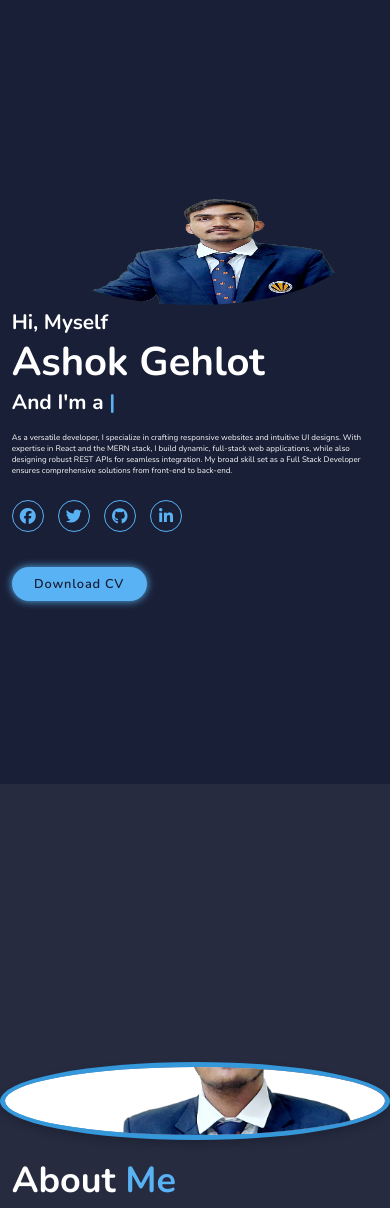
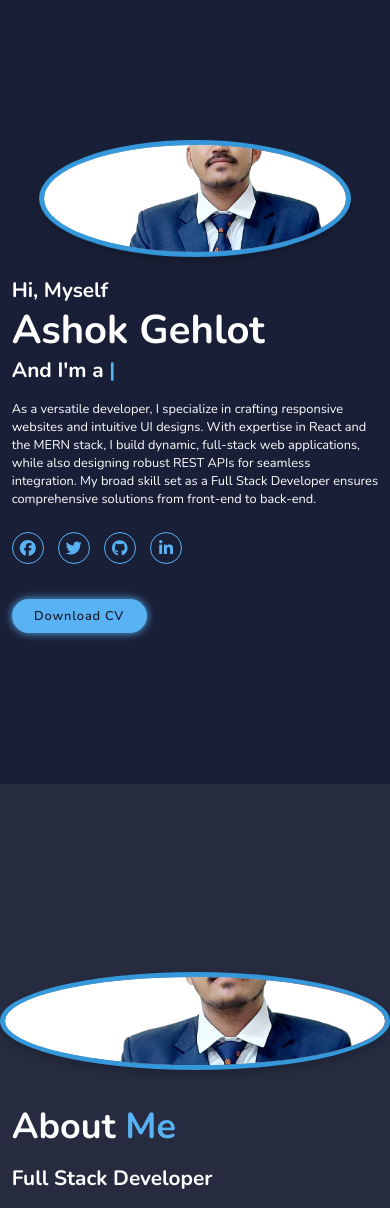
Before and after one commit to Ashokgehlot318/Portfolio-website, a plain HTML site: page index.html in a window 390 px wide. Shown: the part 60-1268 px from the top of the page. Drawn offline with nearby package versions, Linux system fonts and the light colour scheme.

Commit message:
UI changes

```diff
--- a/index.html
+++ b/index.html
@@ -23,7 +23,7 @@
               <a href="#home" class="active">Home</a>
               <a href="#about">About</a>
               <a href="#services">Services</a>
-              <a href="#portfolio">Portfolio</a>
+              <a href="#portfolio">Projects</a>
               <a href="#contact">Contact</a>
           </nav>
       </header>
--- a/style.css
+++ b/style.css
@@ -95,31 +95,32 @@ span{
     font-size: 5.6rem;
     font-weight: 700;
     line-height: 1.3;
+    /* font-family: Cursive; */
 }
 
 .home-content p{
-    font-size: 1.6;
+    font-size: 1.6rem;
 }
 
 .home-image img{
     width: 30vw; /* Width of the image */
     height: 30vw; /* Ensure height is equal to width for a perfect circle */
-    border-radius: 50%; /* Makes the image circular
-    /* object-fit: cover; */
-    /* background: var(--snd-bg-color); Ensures the image covers the circle without distortion */
+    border-radius: 50%; /* Makes the image circular*/
+    object-fit: cover;
+    background: var(--snd-bg-color);
 
     /* Border styling */
-    /* border: 5px solid #3498db; /* Border color and thickness */
-    /* border-style: solid; /* Type of border */
-    /* border-width: 5px; Border thickness */ */
-     */
+    border: 5px solid #3498db;
+    border-style: solid;
+    border-width: 5px;
+
     /* Optional: add a gradient border */
-    /* background: linear-gradient(white, white) padding-box,  */
-                /* linear-gradient(to right, #3498db, #e74c3c) border-box; */
+    background: linear-gradient(white, white) padding-box,
+                linear-gradient(to right, #3498db, #e74c3c) border-box;
 
     /* Optional: add a shadow for more depth */
-    /* box-shadow: 0 4px 8px rgba(0, 0, 0, 0.2); */
-    /* animation: floatImage 4s ease-in-out infinite; */
+    box-shadow: 0 4px 8px rgba(0, 0, 0, 0.2);
+    animation: floatImage 4s ease-in-out infinite;
 }
 
 @keyframes floatImage{
@@ -178,7 +179,7 @@ span{
     display: flex;
     justify-content: center;
     align-items: center;
-    gap: 2rem;
+    gap: 4rem;
     background: var(--snd-bg-color);
 }
 
@@ -187,8 +188,8 @@ span{
 } */
 
 .about-img img {
-    width: 20vw; /* Width of the image */
-    height: 20vw; /* Ensure height is equal to width for a perfect circle */
+    width: 25vw; /* Width of the image */
+    height: 25vw; /* Ensure height is equal to width for a perfect circle */
     border-radius: 50%; /* Makes the image circular */
     object-fit: cover; /* Ensures the image covers the circle without distortion */
 
@@ -218,6 +219,10 @@ span{
 
 .about-content h3{
     font-size: 2.6rem;
+    margin: 2rem 0 3rem;
+}
+.about-content p{
+    font-size: 1.6rem;
     margin: 2rem 0 3rem;
 }
 
@@ -438,6 +443,13 @@ span{
     html{
         font-size: 55%;
     }
+
+    .home-image img {
+        width: 30vw; /* Adjust if needed */
+    }
+    .about-img img {
+        width: 25vw; /* Adjust if needed */
+    }
 }
 
 @media (max-width: 991px){
@@ -459,6 +471,16 @@ span{
 
     .footer{
         padding: 2rem 3%;
+    }
+
+    .home-image img {
+        width: 70vw;
+        margin-top: 4rem;
+    }
+
+    .about-img img {
+        width: 90vw;
+        margin-top: 4rem;
     }
 }
 
@@ -556,4 +578,14 @@ span{
     .contact form .input-box input{
         width: 100%;
     }
+
+    .home-image img {
+        width: 80vw;
+        margin-top: 8rem;
+    }
+
+    .about-img img {
+        width: 100vw;
+        margin-top: 4rem;
+    }
 }
```
